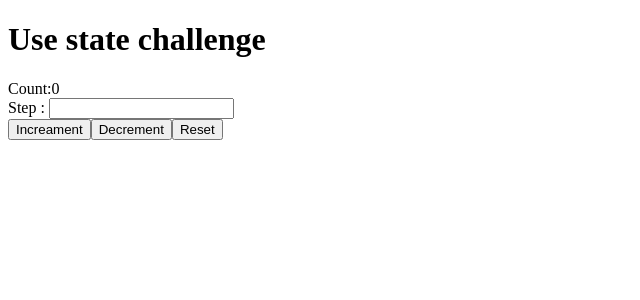
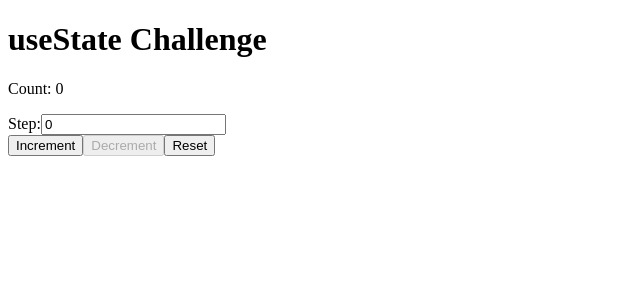
Before and after one commit to akshaythappar/React, a React (Vite) app in the folder react-thapa/: page / in a window 1280 px wide. Shown: the top 300 px of the page, without its empty margins (0-640 px from the left). Built offline with nearby package versions, Linux system fonts and the light colour scheme.

Commit message:
Challenge implemented by thapa

```diff
--- a/react-thapa/src/App.jsx
+++ b/react-thapa/src/App.jsx
@@ -1,13 +1,15 @@
 import React from "react";
 import {Counter} from  "./components/hooks/useState"
 import { Challenge } from "./components/hooks/useState/Challenge";
+import CounterChallenge from "./components/hooks/useState/ChallengeByThapa";
 
 
 export const App = () => {
 
   return (
      <>
-    <Challenge/>
+
+    <CounterChallenge/>
     </>
   );
 };
--- /dev/null
+++ b/react-thapa/src/components/hooks/useState/ChallengeByThapa.jsx
@@ -0,0 +1,38 @@
+import { useState } from "react";
+
+const CounterChallenge = () =>{
+    const [count,setCount]=useState(0);
+    const [step,setStep]=useState(0);
+    const handleIncrement = ()=>{
+        setCount(count+step);
+    }
+    const handleDecrement = ()=>{
+        setCount(count-step);
+    }
+    const handleReset = () =>{
+        setCount(0);
+    }
+    return (
+        <div className="container state-container">
+            <h1>useState Challenge</h1>
+            <p>
+                Count: <span>{count}</span>
+
+            </p>
+
+            <div>
+                <label >Step:
+                    <input type="number" value={step} onChange={(e)=>setStep(Number(event.target.value))} />
+                </label>
+            </div>
+
+        <div className="grid-three-cols">
+            <button onClick={handleIncrement} disabled={count>=100}>Increment</button>
+            <button onClick={handleDecrement} disabled={count<=0}>Decrement</button>
+            <button onClick={handleReset}>Reset</button>
+        </div>
+        </div>
+
+    )
+}
+export default CounterChallenge;
```
